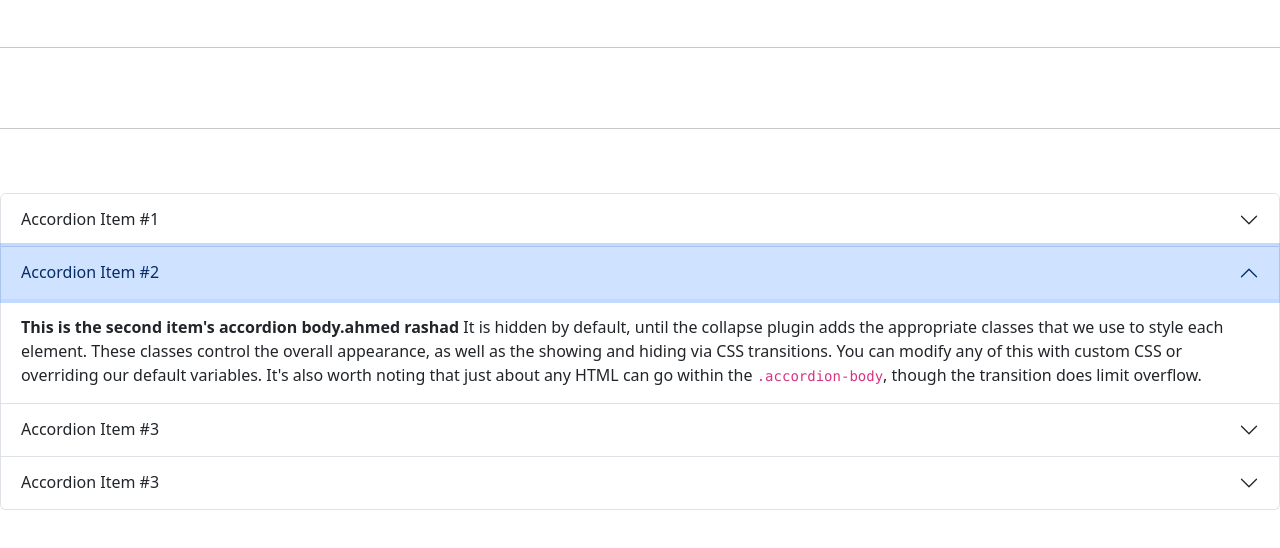
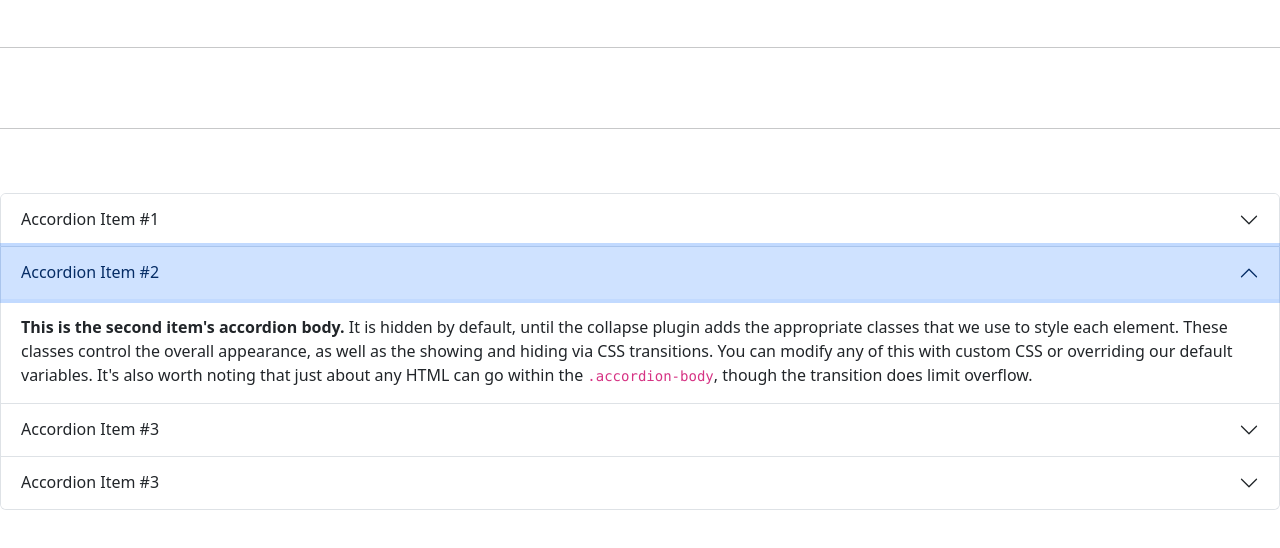
Before and after one commit to lamiaaselim/MERN, a plain HTML site: page 1.index.html in a window 1280 px wide. Both pictures are taken after a click on the button "Accordion Item #2". Shown: the part 178-726 px from the top of the page. Drawn offline with nearby package versions, Linux system fonts and the light colour scheme.

Commit message:
remove name

```diff
--- a/1.index.html
+++ b/1.index.html
@@ -53,7 +53,7 @@
         </h2>
         <div id="collapseTwo" class="accordion-collapse collapse" data-bs-parent="#accordionExample">
           <div class="accordion-body">
-            <strong>This is the second item's accordion body.ahmed rashad</strong> It is hidden by default, until the collapse plugin adds the appropriate classes that we use to style each element. These classes control the overall appearance, as well as the showing and hiding via CSS transitions. You can modify any of this with custom CSS or overriding our default variables. It's also worth noting that just about any HTML can go within the <code>.accordion-body</code>, though the transition does limit overflow.
+            <strong>This is the second item's accordion body.</strong> It is hidden by default, until the collapse plugin adds the appropriate classes that we use to style each element. These classes control the overall appearance, as well as the showing and hiding via CSS transitions. You can modify any of this with custom CSS or overriding our default variables. It's also worth noting that just about any HTML can go within the <code>.accordion-body</code>, though the transition does limit overflow.
           </div>
         </div>
       </div>
```
